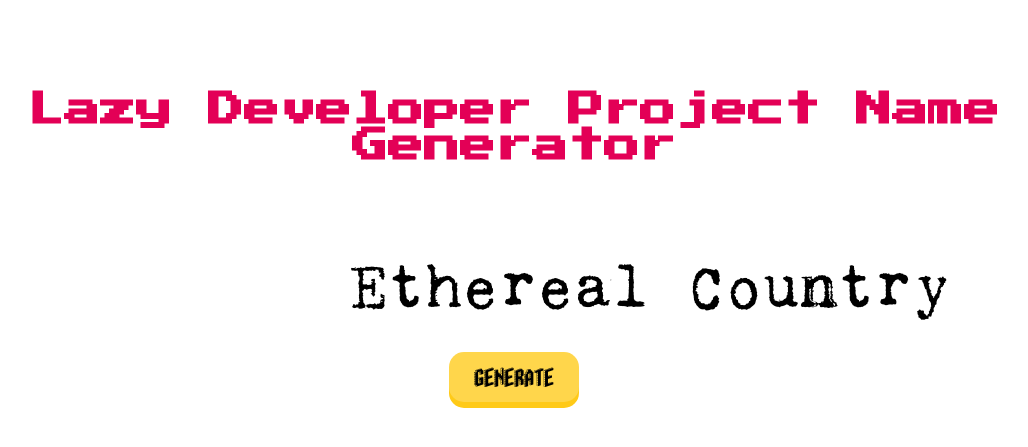
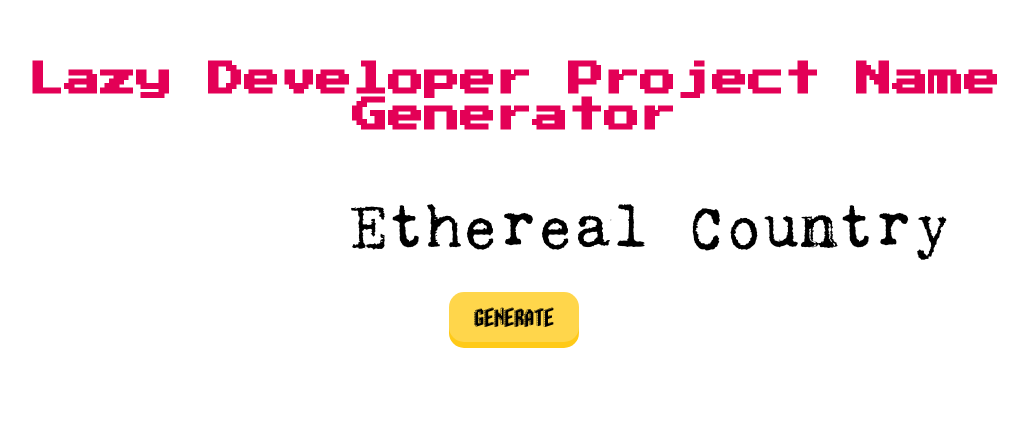
Before and after one commit to robotmlg/help-me-name-my-project, a Django app: page / in a window 1280 px wide; the page is wider, and only the part inside the window is pictured. Shown: the top 447 px of that part, without its empty margins (126-1154 px from the left). Run offline with Django 4.2, Linux system fonts and the light colour scheme.

Commit message:
Update main.css (#69)

```diff
--- a/name_project/static/main.css
+++ b/name_project/static/main.css
@@ -2,7 +2,7 @@
 
 .header {
 
-  padding: 60px;
+  padding: 30px;
   text-align: center;
 
 .title {
```
